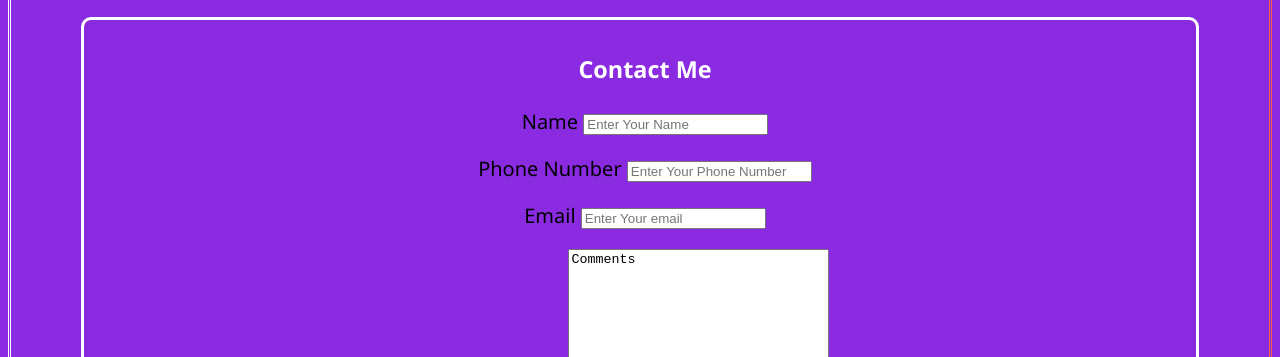
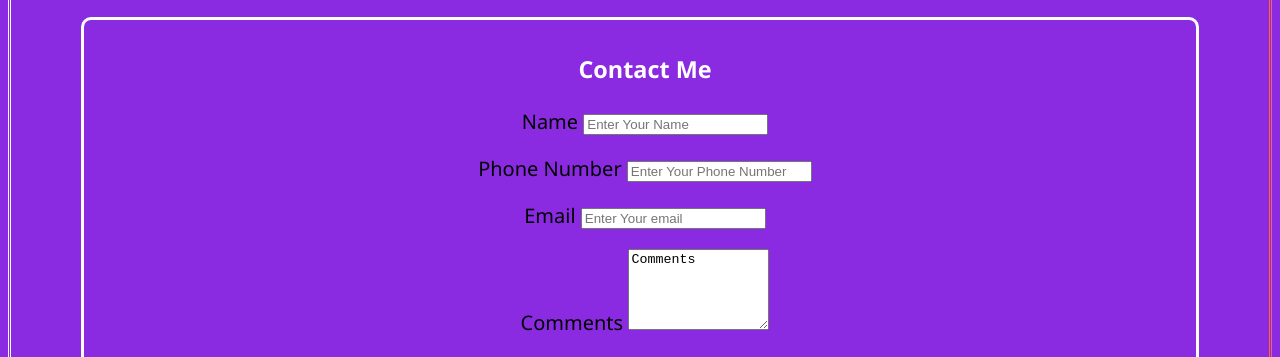
Before and after one commit to oma16/data, a plain HTML site: page index.html in a window 1280 px wide. Shown: the part 595-952 px from the top of the page. Drawn offline with Linux system fonts and the light colour scheme.

Commit message:
Update index.html

```diff
--- a/index.html
+++ b/index.html
@@ -49,7 +49,7 @@
                 </p>
                 <p>
                     <label for="">Comments</label>
-                    <textarea name="" id="" cols="30" rows="10" required>Comments</textarea>
+                    <textarea name="" id="" cols="15" rows="5" required>Comments</textarea>
                 </p>
                 <p>
                 <button type="submit">Send message</button>
```
